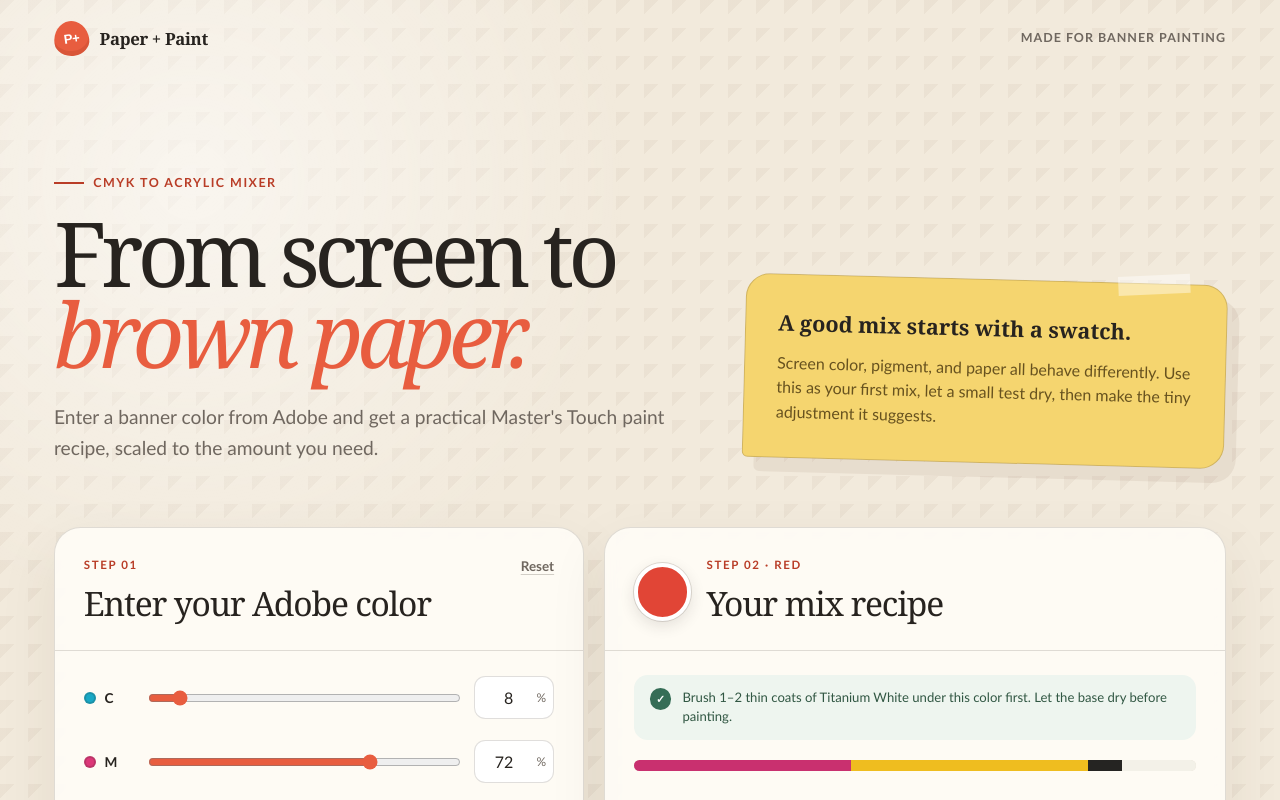
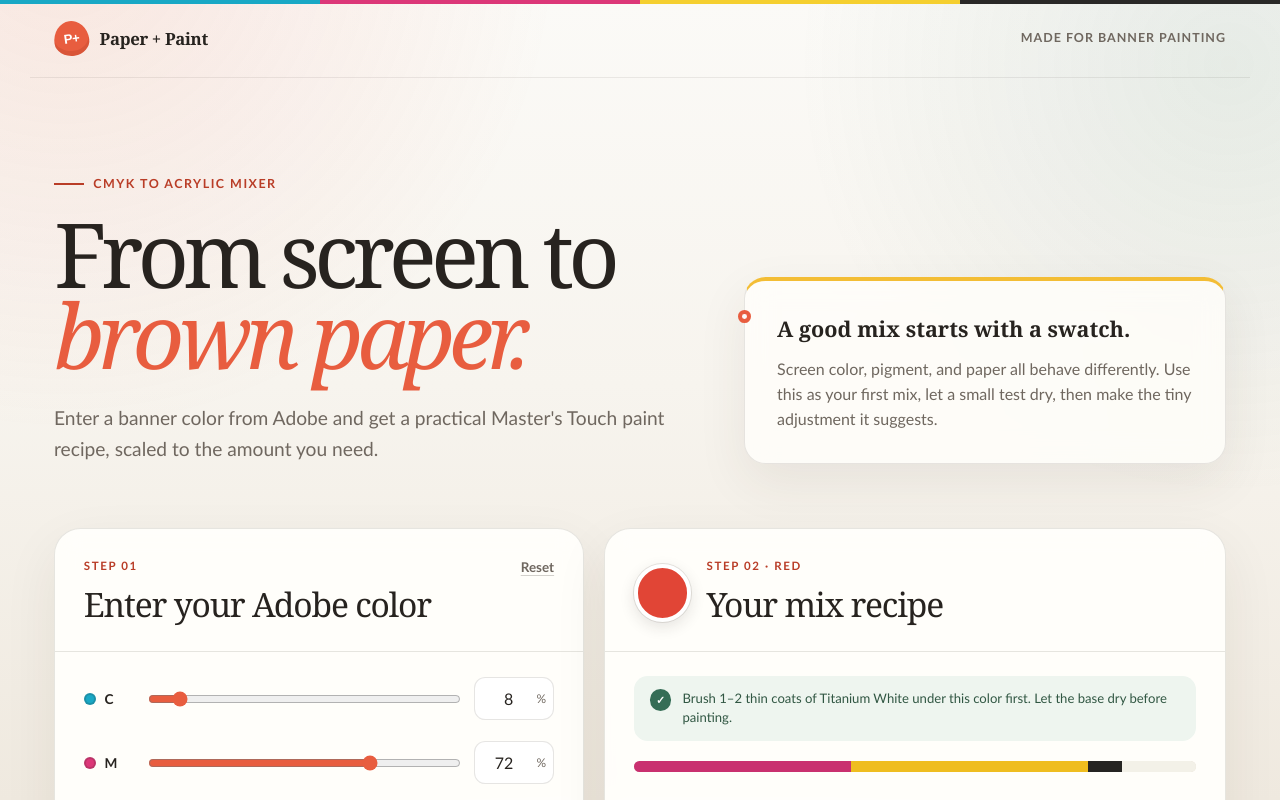
Before and after one commit to JudeRiley1/PaintCalculator, a Next.js app: page / in a window 1280 px wide. Shown: the top 800 px of the page. Built offline with nearby package versions, Linux system fonts and the light colour scheme.

Commit message:
Refine site background and visual styling

```diff
--- a/app/globals.css
+++ b/app/globals.css
@@ -3,10 +3,11 @@
 :root {
   --ink: #27231f;
   --muted: #6f675f;
-  --paper: #f2eadc;
-  --paper-deep: #dfcfb8;
-  --card: rgba(255, 253, 248, 0.88);
-  --line: rgba(75, 62, 49, 0.17);
+  --canvas: #f7f4ee;
+  --paper: #f0e5d5;
+  --paper-deep: #dcc9ae;
+  --card: rgba(255, 254, 251, 0.96);
+  --line: rgba(63, 53, 44, 0.13);
   --coral: #e85d3f;
   --coral-dark: #b93d27;
   --yellow: #f3bd35;
@@ -18,7 +19,7 @@
 }
 
 html {
-  background: #d8c5aa;
+  background: var(--canvas);
   color: var(--ink);
   scroll-behavior: smooth;
 }
@@ -27,11 +28,30 @@ body {
   margin: 0;
   min-width: 320px;
   background:
-    radial-gradient(circle at 15% 10%, rgba(255, 255, 255, 0.55), transparent 27rem),
-    linear-gradient(135deg, rgba(102, 72, 39, 0.05) 25%, transparent 25%) 0 0 / 28px 28px,
-    var(--paper);
+    radial-gradient(circle at 5% -8%, rgba(232, 93, 63, 0.13), transparent 31rem),
+    radial-gradient(circle at 96% 8%, rgba(53, 109, 86, 0.1), transparent 27rem),
+    linear-gradient(180deg, #fbfaf7 0%, #f7f4ee 48%, #efe9df 100%);
+  background-attachment: fixed;
   font-family: "Avenir Next", Avenir, "Trebuchet MS", system-ui, sans-serif;
   text-rendering: optimizeLegibility;
+}
+
+body::before {
+  position: fixed;
+  z-index: 10;
+  top: 0;
+  right: 0;
+  left: 0;
+  height: 4px;
+  background: linear-gradient(
+    90deg,
+    #19a8c5 0 25%,
+    #dc3778 25% 50%,
+    #f5cf2f 50% 75%,
+    #292827 75% 100%
+  );
+  content: "";
+  pointer-events: none;
 }
 
 button,
@@ -52,6 +72,7 @@ select:focus-visible {
 }
 
 .site-shell {
+  position: relative;
   min-height: 100vh;
 }
 
@@ -63,6 +84,7 @@ select:focus-visible {
   max-width: 1220px;
   margin: 0 auto;
   padding: 1.3rem 1.5rem;
+  border-bottom: 1px solid rgba(63, 53, 44, 0.09);
 }
 
 .brand {
@@ -104,7 +126,7 @@ select:focus-visible {
   gap: clamp(2rem, 6vw, 6rem);
   max-width: 1220px;
   margin: 0 auto;
-  padding: clamp(3rem, 7vw, 6.5rem) 1.5rem clamp(2.5rem, 5vw, 4.5rem);
+  padding: clamp(3.5rem, 7vw, 6.7rem) 1.5rem clamp(3rem, 5vw, 4.8rem);
 }
 
 .eyebrow {
@@ -152,22 +174,24 @@ h1 em {
 .hero-tip {
   position: relative;
   padding: 2rem;
-  border: 1px solid rgba(83, 63, 42, 0.22);
-  border-radius: 1.5rem 1.5rem 1.5rem 0.35rem;
-  background: #f5d56f;
-  box-shadow: 12px 14px 0 rgba(98, 70, 39, 0.08);
-  transform: rotate(1.5deg);
+  border: 1px solid rgba(63, 53, 44, 0.12);
+  border-top: 4px solid var(--yellow);
+  border-radius: 1.35rem;
+  background: rgba(255, 254, 250, 0.82);
+  box-shadow: 0 18px 50px rgba(58, 47, 36, 0.08);
+  backdrop-filter: blur(14px);
 }
 
 .hero-tip::before {
   position: absolute;
-  top: -0.55rem;
-  right: 2.3rem;
-  width: 4.5rem;
-  height: 1.2rem;
-  background: rgba(255, 255, 255, 0.42);
+  top: 1.8rem;
+  left: -0.45rem;
+  width: 0.8rem;
+  height: 0.8rem;
+  border: 4px solid var(--coral);
+  border-radius: 50%;
+  background: #fbfaf7;
   content: "";
-  transform: rotate(-4deg);
 }
 
 .hero-tip strong {
@@ -179,7 +203,7 @@ h1 em {
 
 .hero-tip p {
   margin: 0;
-  color: #67521f;
+  color: var(--muted);
   line-height: 1.55;
 }
 
@@ -201,7 +225,9 @@ h1 em {
   border: 1px solid var(--line);
   border-radius: 1.65rem;
   background: var(--card);
-  box-shadow: 0 22px 60px rgba(67, 48, 28, 0.08);
+  box-shadow:
+    0 1px 1px rgba(56, 45, 34, 0.03),
+    0 20px 55px rgba(56, 45, 34, 0.07);
   backdrop-filter: blur(12px);
 }
 
@@ -376,7 +402,7 @@ input[type="range"] {
   padding: 0.35rem;
   border: 1px solid var(--line);
   border-radius: 1rem;
-  background: rgba(223, 207, 184, 0.35);
+  background: #f2eee8;
 }
 
 .segmented button {
@@ -667,7 +693,9 @@ input[type="range"] {
   margin-top: 1.25rem;
   padding: clamp(1.5rem, 4vw, 2.4rem);
   border-radius: 1.65rem;
-  background: var(--ink);
+  background:
+    radial-gradient(circle at 100% 0, rgba(232, 93, 63, 0.15), transparent 22rem),
+    #272522;
   color: #f8f1e6;
 }
 
```
